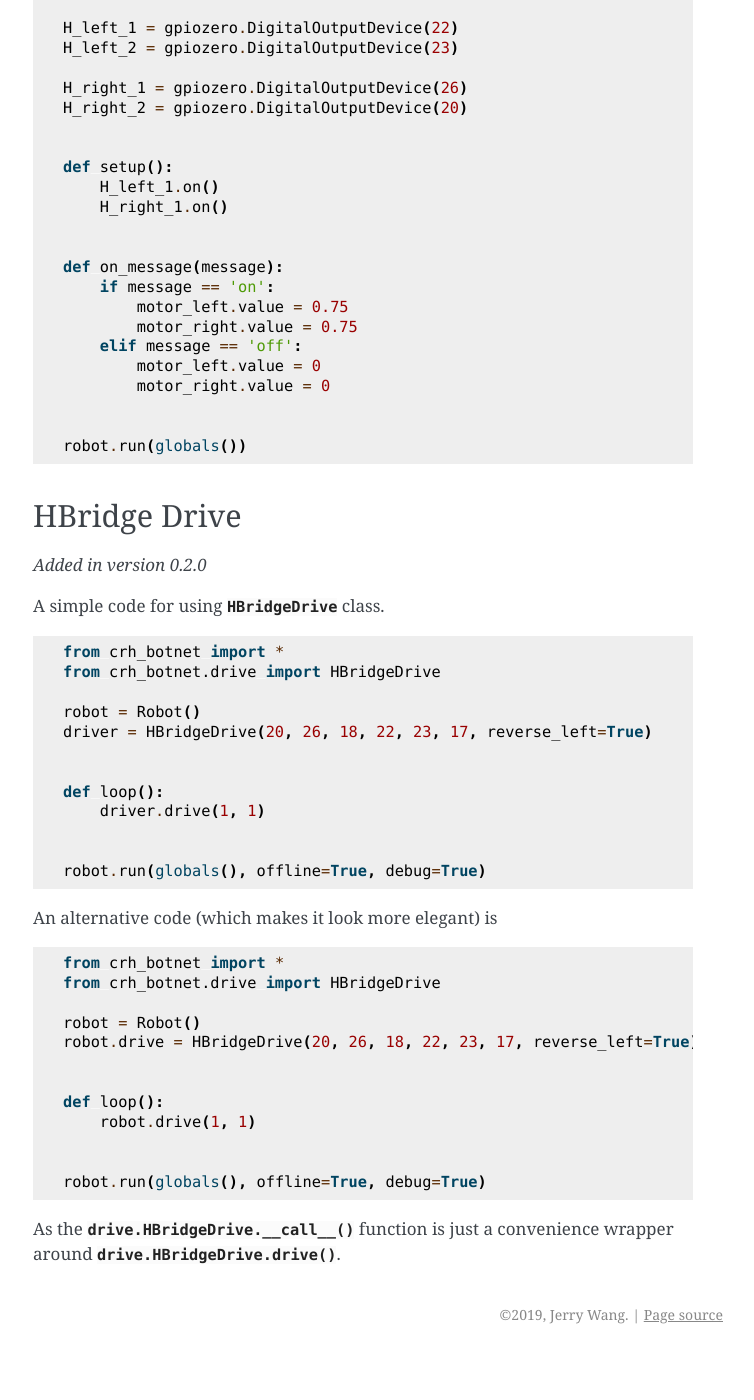
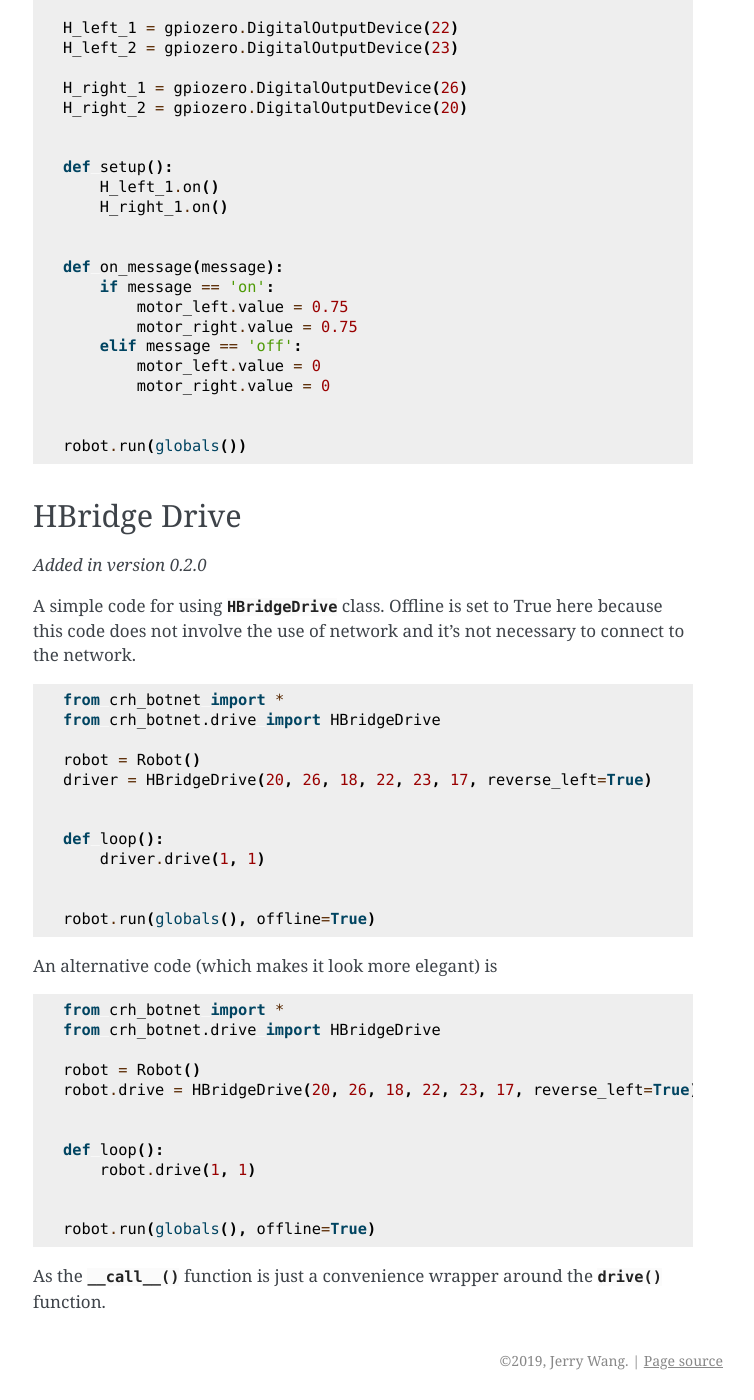
Before and after one commit to jeriewang/crh-botnet, a Sphinx documentation site: the page built from docs/examples.rst, in a window 1280 px wide and 1400 px high, scrolled down 3672 px. Shown: the whole window, without its empty margins (387-1141 px from the left). Built offline with Sphinx 7.4.7, drawn with Linux system fonts in a browser that asks for light colours; before the commit the page ends 5026 px from its top, so only the background shows below that.

Commit message:
Added Documentation

```diff
--- a/docs/examples.rst
+++ b/docs/examples.rst
@@ -90,7 +90,9 @@ HBridge Drive
 
 *Added in version 0.2.0*
 
-A simple code for using :class:`~drive.HBridgeDrive` class.
+A simple code for using :class:`~crh_botnet.drive.HBridgeDrive` class. Offline
+is set to True here because this code does not involve the use of network and
+it's not necessary to connect to the network.
 
 .. literalinclude:: examples/h_bridge_drive.py
 
@@ -98,5 +100,5 @@ An alternative code (which makes it look more elegant) is
 
 .. literalinclude:: examples/h_bridge_drive_alt.py
 
-As the :meth:`drive.HBridgeDrive.__call__` function is just a convenience wrapper
-around :meth:`drive.HBridgeDrive.drive`.
+As the :meth:`~crh_botnet.drive.HBridgeDrive.__call__` function is just a convenience wrapper
+around the :meth:`~crh_botnet.drive.HBridgeDrive.drive` function.
--- a/docs/examples/h_bridge_drive.py
+++ b/docs/examples/h_bridge_drive.py
@@ -9,4 +9,4 @@ def loop():
     driver.drive(1, 1)
 
 
-robot.run(globals(), offline=True, debug=True)
+robot.run(globals(), offline=True)
--- a/docs/examples/h_bridge_drive_alt.py
+++ b/docs/examples/h_bridge_drive_alt.py
@@ -9,4 +9,4 @@ def loop():
     robot.drive(1, 1)
 
 
-robot.run(globals(), offline=True, debug=True)
+robot.run(globals(), offline=True)
```
